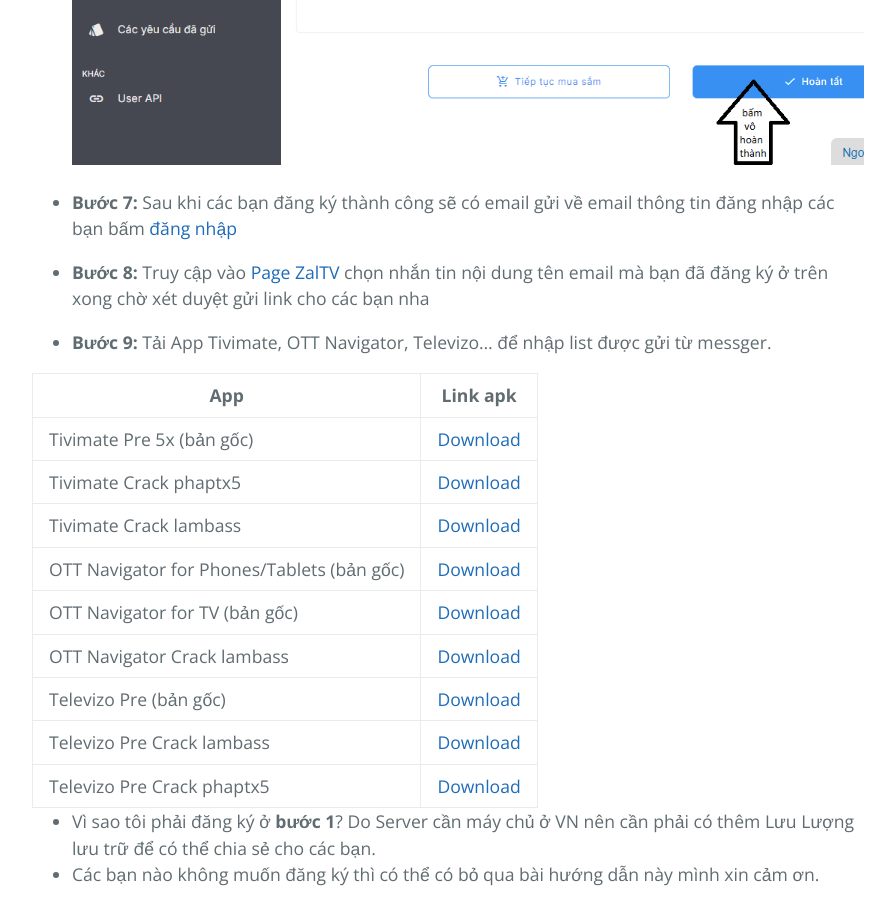
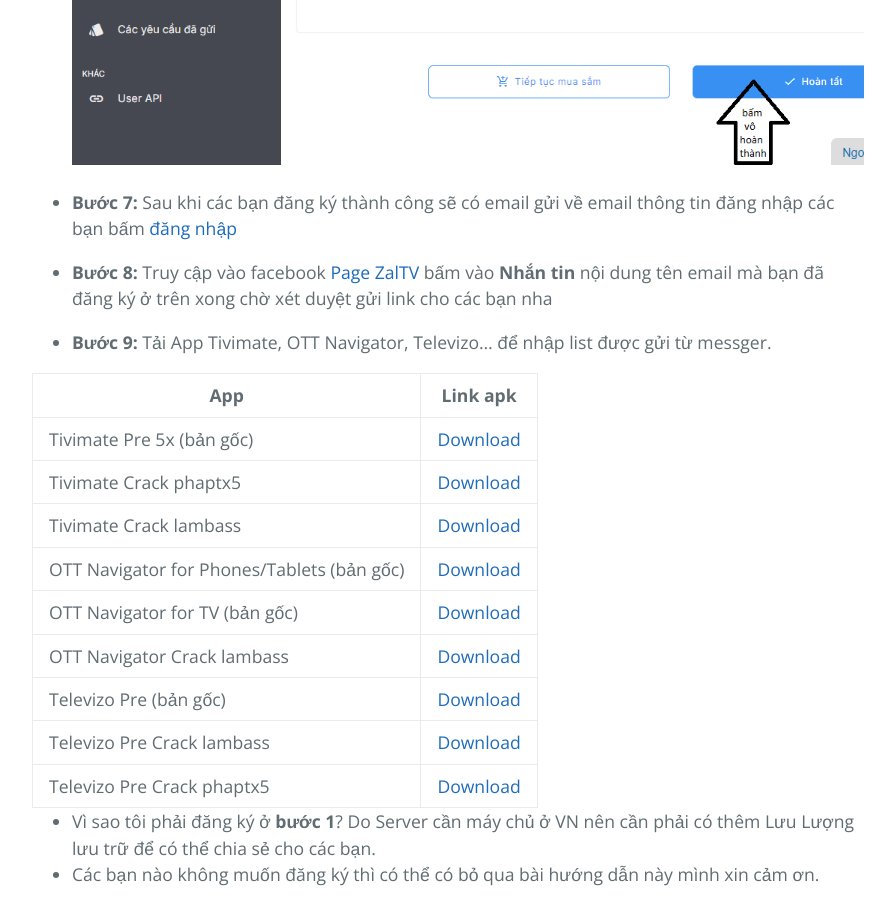
Before and after one commit to huuvinhtv/zaltv, a Jekyll site: the page built from huongdan.md, in a window 1280 px wide and 900 px high, scrolled down 2946 px. Shown: the whole window, without its empty margins (192-1087 px from the left). Built offline with Jekyll 4.4.1, drawn with Linux system fonts in a browser that asks for light colours; our own code applies the rules of GitHub Pages for plain Markdown files.

Commit message:
Update huongdan.md

```diff
--- a/huongdan.md
+++ b/huongdan.md
@@ -21,7 +21,7 @@ Những điều bạn cần biết để có thể xem link được chia sẻ
 
 - **Bước 7:** Sau khi các bạn đăng ký thành công sẽ có email gửi về email thông tin đăng nhập các bạn bấm [đăng nhập](https://client.123host.vn/?/clientarea/)
 
-- **Bước 8:** Truy cập vào [Page ZalTV](https://www.facebook.com/zaltv.gq) chọn nhắn tin nội dung tên email mà bạn đã đăng ký ở trên xong chờ xét duyệt gửi link cho các bạn nha
+- **Bước 8:** Truy cập vào facebook [Page ZalTV](https://www.facebook.com/zaltv.gq) bấm vào **Nhắn tin** nội dung tên email mà bạn đã đăng ký ở trên xong chờ xét duyệt gửi link cho các bạn nha
 
 - **Bước 9:** Tải App Tivimate, OTT Navigator, Televizo... để nhập list được gửi từ messger.
 
```
